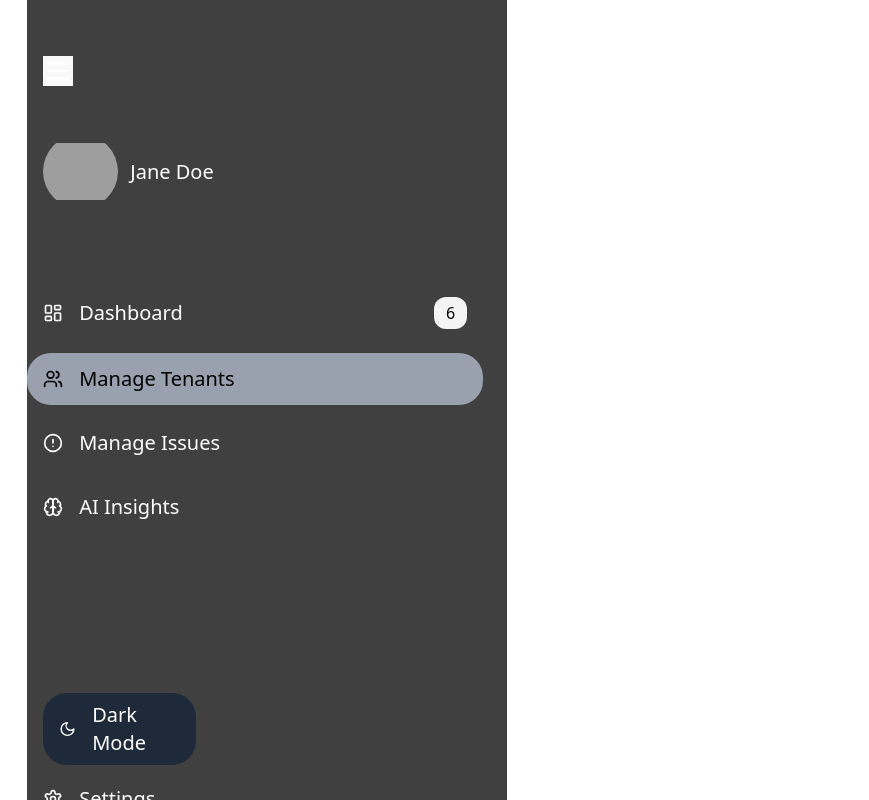
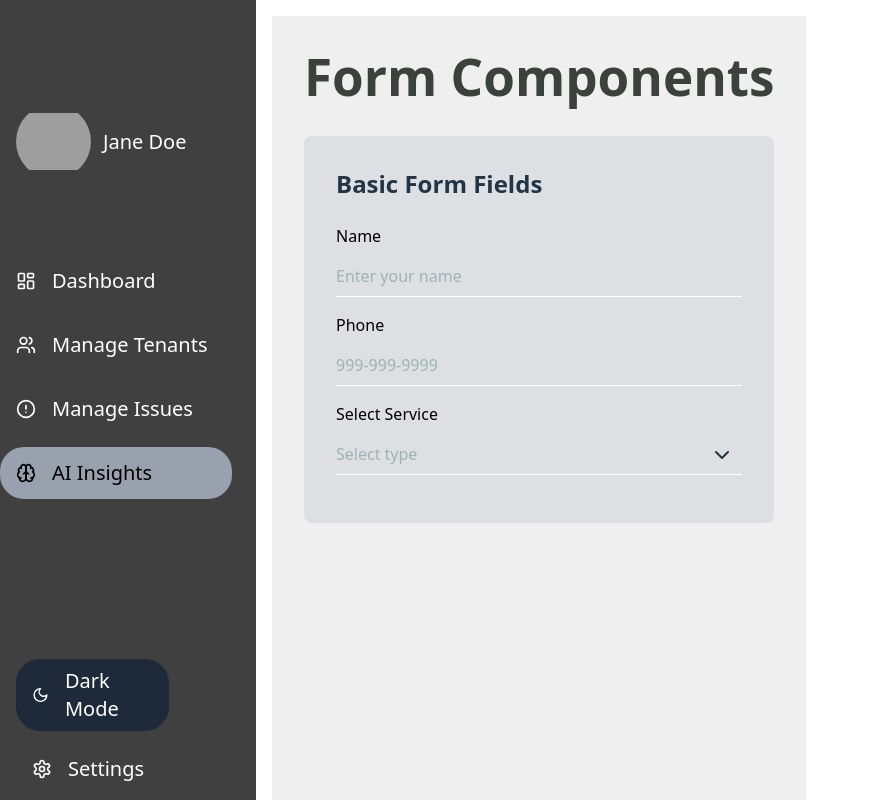
Before and after one commit to djneill/apartment_portal, a React (Vite) app in the folder frontend/: page /formdemo in a window 1280 px wide. Shown: the top 800 px of the page, without its empty margins (0-869 px from the left). Built offline with nearby package versions, Linux system fonts and the light colour scheme; grey boxes are pictures that could not be loaded.

Commit message:
navbar with layout

```diff
--- a/frontend/src/App.tsx
+++ b/frontend/src/App.tsx
@@ -1,47 +1,24 @@
-import React, { useState } from 'react';
 import { BrowserRouter, Routes, Route } from 'react-router-dom';
 import Login from './pages/shared/Login';
 import Home from './pages/shared/Home';
 import UserProfile from './components/UserProfile';
 import ReportIssue from './pages/guest/ReportIssue';
 import FormDemo from './pages/FormDemo';
-import AdminNav from './components/navbar/Narvbar';
 import './App.css';
+import Layout from './components/Layout';
 
 function App() {
-  const [isNavOpen, setIsNavOpen] = useState(false);
-
-  const toggleNav = () => {
-    console.log('toggleNav');
-    setIsNavOpen(!isNavOpen);
-  };
-
   return (
     <BrowserRouter>
-      <div>
-        {/* Burger Menu Icon */}
-        <div className="burger-menu" onClick={toggleNav}>
-          <div className="burger-line"></div>
-          <div className="burger-line"></div>
-          <div className="burger-line"></div>
-        </div>
-
-        {/* Navbar Overlay */}
-        <div className={`navbar-overlay ${isNavOpen ? 'open' : ''}`}>
-          <AdminNav toggleNav={toggleNav} />
-        </div>
-
-        {/* Main Content */}
-        <div className={`main-content ${isNavOpen ? 'shifted' : ''}`}>
-          <Routes>
-            <Route path="/" element={<Login />} />
+      <Routes>
+          <Route path="/" element={<Login />} />
+          <Route element={<Layout/> }>
             <Route path="/home" element={<Home />} />
             <Route path="/reportissue" element={<ReportIssue />} />
             <Route path="/users/:id" element={<UserProfile />} />
             <Route path="/formdemo" element={<FormDemo />} />
-          </Routes>
-        </div>
-      </div>
+          </Route>
+        </Routes>
     </BrowserRouter>
   );
 }
--- a/frontend/src/components/Layout.tsx
+++ b/frontend/src/components/Layout.tsx
@@ -1,16 +1,17 @@
-import React from 'react';
+import SideNavbar from './navbar/SideNavbar';
 import { Outlet } from 'react-router-dom';
-import Navbar from './navbar/Narvbar';
 
-const Layout: React.FC = () => {
+const MainLayout = () => {
   return (
-    <div>
-      <Navbar />
-      <main>
+    <div className="flex">
+      <aside className="w-64 bg-gray-800 text-white">
+        <SideNavbar />
+      </aside>
+      <main className="flex-1 p-4 overflow-y-auto">
         <Outlet />
       </main>
     </div>
   );
 };
 
-export default Layout;
+export default MainLayout;
--- a/frontend/src/components/navbar/Narvbar.tsx
+++ /dev/null
@@ -1,101 +0,0 @@
-import * as React from 'react';
-import {
-  LayoutDashboard, Users, AlertCircle, Brain, Moon, Settings, LogOut,  Menu,
-} from 'lucide-react';
-
-interface NavItemProps {
-  icon: React.ReactNode;
-  label: string;
-  count?: number;
-  isActive?: boolean;
-}
-
-const AdminNav: React.FC<{ toggleNav: () => void }> = ({ toggleNav }) => {
-  const user = {
-    avatarSrc:
-      'https://www.gravatar.com/avatar/2c7d99fe281ecd3bcd65ab915bac6dd5?s=250',
-    userName: 'Jane Doe',
-  };
-
-  const navItems = [
-    { icon: <LayoutDashboard size={20} />, label: 'Dashboard', count: 6 },
-    { icon: <Users size={20} />, label: 'Manage Tenants', isActive: true },
-    { icon: <AlertCircle size={20} />, label: 'Manage Issues' },
-    { icon: <Brain size={20} />, label: 'AI Insights' },
-  ];
-
-  const settingsItems = [
-    { icon: <Settings size={20} />, label: 'Settings' },
-    { icon: <LogOut size={20} />, label: 'Log Out' },
-  ];
-
-  return (
-    <nav className="flex flex-col items-start pt-14 pr-6 pb-28 mx-auto w-full font-medium bg-neutral-700 max-w-[480px] h-full">
-      {/* Burger Menu Icon */}
-      <button onClick={toggleNav} className="ml-4">
-        <Menu size={30} color="white" />
-      </button>
-
-      {/* User Profile */}
-      <div className="flex gap-3 items-center mt-12 ml-4 text-xl text-white">
-        <img
-          src={user.avatarSrc}
-          alt={`${user.userName}'s avatar`}
-          className="object-contain shrink-0 self-stretch my-auto aspect-square rounded-full w-[75px]"
-        />
-        <h2 className="self-stretch my-auto rounded-none w-[95px]">
-          {user.userName}
-        </h2>
-      </div>
-
-      {/* Navigation Items */}
-      <section className="mt-16 w-full">
-        {navItems.map((item, index) => (
-          <NavItem key={index} {...item} />
-        ))}
-      </section>
-
-      {/* Dark Mode and Settings */}
-      <section className="flex flex-col items-start mt-40 ml-4 max-w-full text-xl text-white w-[153px]">
-        <div className="flex gap-4 items-center px-4 py-2 w-full rounded-3xl bg-gray-800">
-          <Moon size={20} />
-          <span>Dark Mode</span>
-        </div>
-
-        {settingsItems.map((item, index) => (
-          <div key={index} className="flex gap-4 items-center mt-5">
-            {item.icon}
-            <span>{item.label}</span>
-          </div>
-        ))}
-      </section>
-    </nav>
-  );
-};
-
-const NavItem: React.FC<NavItemProps> = ({
-  icon,
-  label,
-  count,
-  isActive = false,
-}) => {
-  return (
-    <div
-      className={`flex justify-between items-center px-4 py-3 mt-3 w-full text-xl ${
-        isActive ? 'text-black bg-gray-400' : 'text-white'
-      } rounded-3xl`}
-    >
-      <div className="flex gap-4 items-center">
-        {icon}
-        <span>{label}</span>
-      </div>
-      {count !== undefined && (
-        <div className="px-3 py-1 text-base text-black rounded-xl bg-zinc-100">
-          {count}
-        </div>
-      )}
-    </div>
-  );
-};
-
-export default AdminNav;
--- /dev/null
+++ b/frontend/src/components/navbar/SideNavbar.tsx
@@ -0,0 +1,117 @@
+import * as React from 'react';
+import { Link, useLocation } from 'react-router-dom';
+import {
+  LayoutDashboard,
+  Users,
+  AlertCircle,
+  Brain,
+  Moon,
+  Settings,
+  LogOut,
+} from 'lucide-react';
+
+interface NavItemProps {
+  icon: React.ReactNode;
+  label: string;
+  to: string;
+  count?: number;
+}
+
+const SideNavbar = () => {
+  const location = useLocation();
+
+  const user = {
+    avatarSrc:
+      'https://www.gravatar.com/avatar/2c7d99fe281ecd3bcd65ab915bac6dd5?s=250',
+    userName: 'Jane Doe',
+  };
+
+  const navItems = [
+    { icon: <LayoutDashboard size={20} />, label: 'Dashboard', to: '/home' },
+    { icon: <Users size={20} />, label: 'Manage Tenants', to: '/users/1' },
+    { icon: <AlertCircle size={20} />, label: 'Manage Issues', to: '/reportissue' },
+    { icon: <Brain size={20} />, label: 'AI Insights', to: '/formdemo' },
+  ];
+
+  const settingsItems = [
+    { icon: <Settings size={20} />, label: 'Settings', to: '/settings' },
+    { icon: <LogOut size={20} />, label: 'Log Out', to: '/logout' },
+  ];
+
+  return (
+    <nav className="flex flex-col items-start pt-14 pr-6 pb-28 mx-auto w-full font-medium bg-neutral-700 max-w-[480px] h-full">
+      {/* User Profile */}
+      <div className="flex gap-3 items-center mt-12 ml-4 text-xl text-white">
+        <img
+          src={user.avatarSrc}
+          alt={`${user.userName}'s avatar`}
+          className="object-contain shrink-0 self-stretch my-auto aspect-square rounded-full w-[75px]"
+        />
+        <h2 className="self-stretch my-auto rounded-none w-[95px]">
+          {user.userName}
+        </h2>
+      </div>
+
+      {/* Navigation Items */}
+      <section className="mt-16 w-full">
+        {navItems.map((item, index) => (
+          <NavItem
+            key={index}
+            icon={item.icon}
+            label={item.label}
+            to={item.to}
+            isActive={location.pathname === item.to || (item.to === '/users/1' && location.pathname.startsWith('/users'))}
+          />
+        ))}
+      </section>
+
+      {/* Dark Mode and Settings */}
+      <section className="flex flex-col items-start mt-40 ml-4 max-w-full text-xl text-white w-[153px]">
+        <div className="flex gap-4 items-center px-4 py-2 w-full rounded-3xl bg-gray-800">
+          <Moon size={20} />
+          <span>Dark Mode</span>
+        </div>
+
+        {settingsItems.map((item, index) => (
+          <NavItem
+            key={index}
+            icon={item.icon}
+            label={item.label}
+            to={item.to}
+            isActive={location.pathname === item.to}
+          />
+        ))}
+      </section>
+    </nav>
+  );
+};
+
+const NavItem: React.FC<NavItemProps & { isActive?: boolean }> = ({
+  icon,
+  label,
+  to,
+  count,
+  isActive = false,
+}) => {
+  return (
+    <Link to={to}>
+      <div
+        className={`flex justify-between items-center px-4 py-3 mt-3 w-full text-xl ${
+          isActive ? 'text-black bg-gray-400' : 'text-white'
+        } rounded-3xl`}
+      >
+        <div className="flex gap-4 items-center">
+          {icon}
+          <span>{label}</span>
+        </div>
+        {count !== undefined && (
+          <div className="px-3 py-1 text-base text-black rounded-xl bg-zinc-100">
+            {count}
+          </div>
+        )}
+      </div>
+    </Link>
+  );
+};
+
+export default SideNavbar;
--- a/frontend/src/components/navbar/navbar.css
+++ /dev/null
@@ -1,42 +0,0 @@
-.burger-menu {
-    display: flex;
-    flex-direction: column;
-    justify-content: space-around;
-    width: 30px;
-    height: 25px;
-    cursor: pointer;
-    position: fixed;
-    top: 20px;
-    left: 20px;
-    z-index: 1000;
-  }
-
-  .burger-line {
-    width: 100%;
-    height: 3px;
-    background-color: #000;
-  }
-
-  /* Navbar Overlay Styles */
-  .navbar-overlay {
-    position: fixed;
-    top: 0;
-    left: -100%;
-    width: 100%;
-    height: 100%;
-    background-color: rgba(0, 0, 0, 0.9);
-    transition: left 0.3s ease-in-out;
-    z-index: 999;
-  }
-
-  .navbar-overlay.open {
-    left: 0;
-  }
-
-  .navbar-overlay .AdminNav {
-    position: relative;
-    left: 0;
-    width: 100%;
-    height: 100%;
-    overflow-y: auto;
-  }
```
